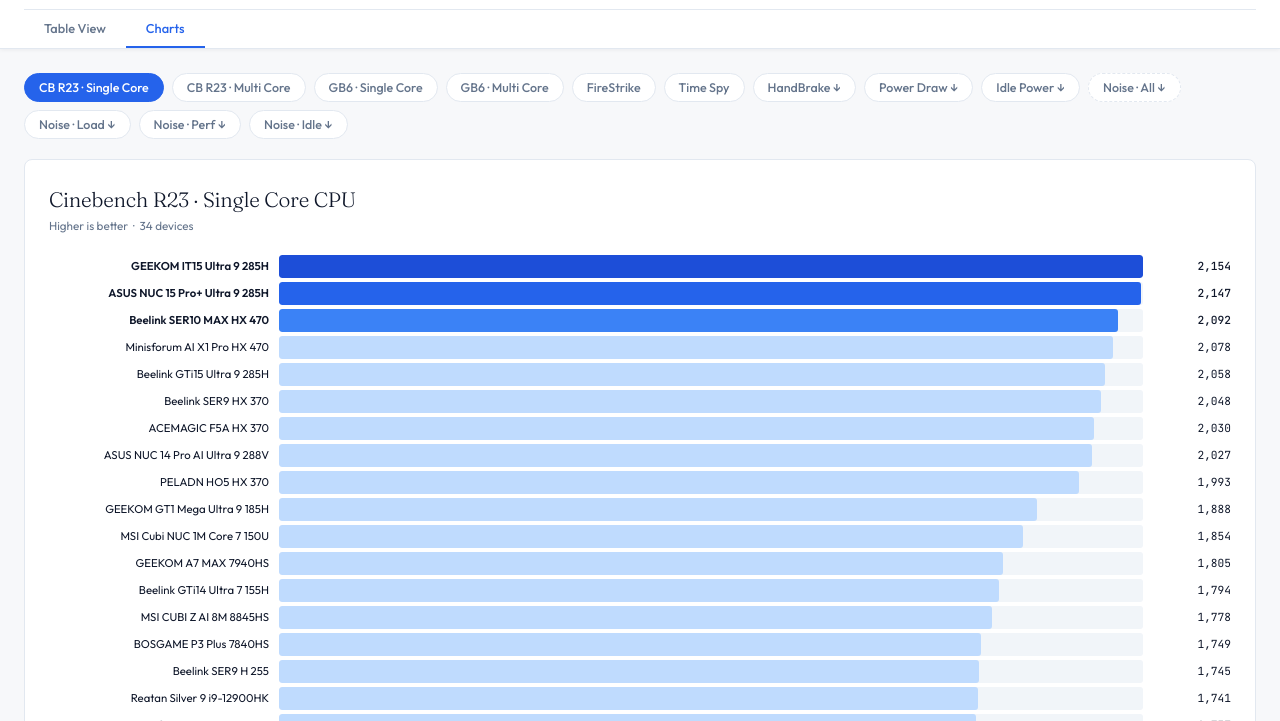
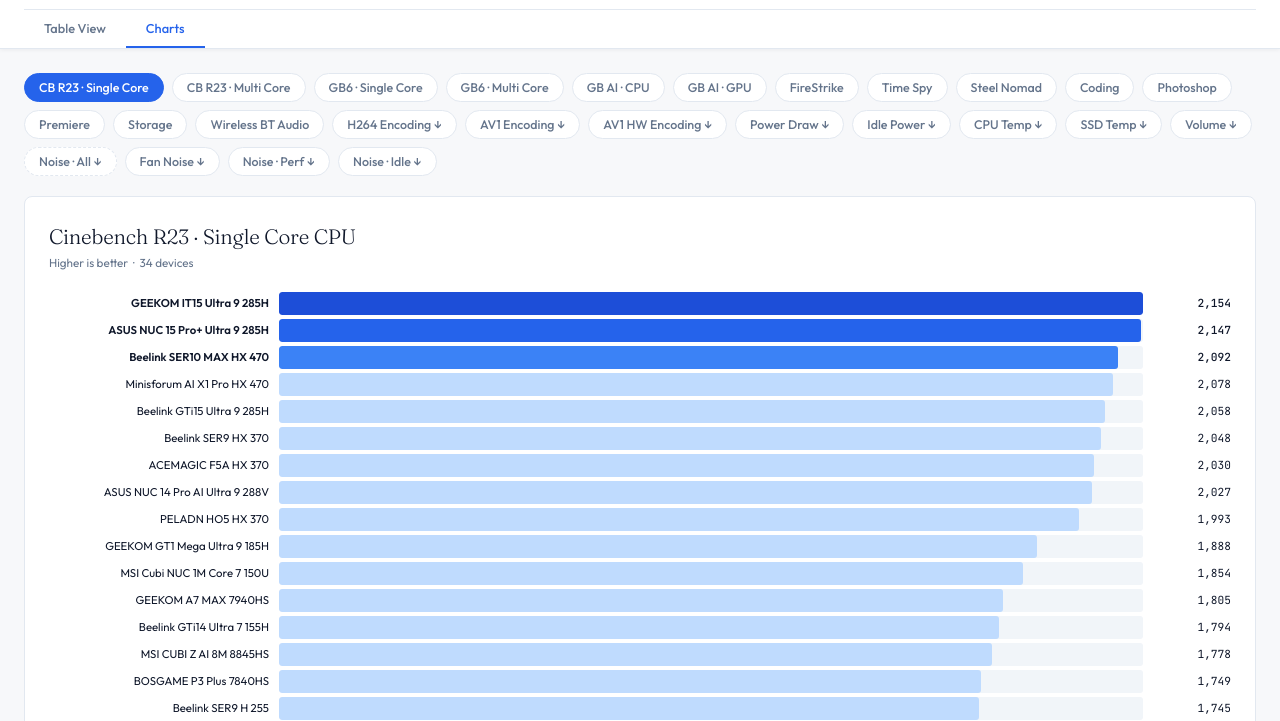
Before and after one commit to Mini-PC-Bench/Mini-PC-Bench.github.io, a plain HTML site: page index.html in a window 1280 px wide. Both pictures are taken after a click on the button "Charts". Shown: the part 79-800 px from the top of the page. Drawn offline with Linux system fonts and the light colour scheme.

Commit message:
Added missing metrics in app logic and table/chart configs
AV1 Encoding
AV1 Encoding (Hardware)
Geekbench AI CPU
Geekbench AI GPU
3DMark Steel Nomad
Coding
Photoshop
Premiere
3DMark Storage Benchmark
SSD Temperatures
Wireless Bluetooth Audio
Maximum CPU Temperature
Volume

```diff
--- a/app.js
+++ b/app.js
@@ -20,8 +20,35 @@
   'efficiency'
 ];
 
-const BENCH_HIGHER = ['cb23s', 'cb23m', 'gb6s', 'gb6m', 'firestrike', 'timespy'];
-const BENCH_LOWER = ['handbrake', 'noise_idle', 'noise_load', 'noise_perf', 'power_idle_watts'];
+const BENCH_HIGHER = [
+  'cb23s',
+  'cb23m',
+  'gb6s',
+  'gb6m',
+  'gbai_cpu',
+  'gbai_gpu',
+  'firestrike',
+  'timespy',
+  'steelnomad',
+  'coding',
+  'photoshop',
+  'premiere',
+  'storage',
+  'wireless_audio'
+];
+const BENCH_LOWER = [
+  'handbrake',
+  'h264',
+  'av1',
+  'av1_hw',
+  'noise_idle',
+  'noise_load',
+  'noise_perf',
+  'power_idle_watts',
+  'cpu_temp',
+  'ssd_temp',
+  'volume'
+];
 
 const TABLE_COLUMNS = [
   { id: 'name', label: 'Device', pickerLabel: 'Device', title: 'Device name', headerClass: 'col-name', cellClass: 'col-name', alwaysVisible: true, sortDefaultDir: 1 },
@@ -29,11 +56,24 @@
   { id: 'cb23m', label: 'CB R23 nT', pickerLabel: 'CB R23 Multi', title: 'Cinebench R23 Multi Core (higher is better)', sortDefaultDir: -1 },
   { id: 'gb6s', label: 'GB6 1T', pickerLabel: 'GB6 Single', title: 'Geekbench 6 Single Core (higher is better)', sortDefaultDir: -1 },
   { id: 'gb6m', label: 'GB6 nT', pickerLabel: 'GB6 Multi', title: 'Geekbench 6 Multi Core (higher is better)', sortDefaultDir: -1 },
+  { id: 'gbai_cpu', label: 'GB AI CPU', pickerLabel: 'Geekbench AI CPU', title: 'Geekbench AI CPU score (higher is better)', sortDefaultDir: -1 },
+  { id: 'gbai_gpu', label: 'GB AI GPU', pickerLabel: 'Geekbench AI GPU', title: 'Geekbench AI GPU score (higher is better)', sortDefaultDir: -1 },
   { id: 'firestrike', label: 'FireStrike', pickerLabel: 'Fire Strike', title: '3DMark Fire Strike - DirectX 11 GPU benchmark (higher is better)', sortDefaultDir: -1 },
   { id: 'timespy', label: 'Time Spy', pickerLabel: 'Time Spy', title: '3DMark Time Spy - DirectX 12 GPU benchmark (higher is better)', sortDefaultDir: -1 },
+  { id: 'steelnomad', label: 'Steel Nomad', pickerLabel: 'Steel Nomad', title: '3DMark Steel Nomad score (higher is better)', sortDefaultDir: -1 },
+  { id: 'coding', label: 'Coding', pickerLabel: 'Coding', title: 'Coding benchmark score (higher is better)', sortDefaultDir: -1 },
+  { id: 'photoshop', label: 'Photoshop', pickerLabel: 'Photoshop', title: 'Photoshop benchmark score (higher is better)', sortDefaultDir: -1 },
+  { id: 'premiere', label: 'Premiere', pickerLabel: 'Premiere', title: 'Premiere benchmark score (higher is better)', sortDefaultDir: -1 },
+  { id: 'storage', label: 'Storage', pickerLabel: 'Storage Benchmark', title: '3DMark Storage Benchmark score (higher is better)', sortDefaultDir: -1 },
+  { id: 'wireless_audio', label: 'BT Audio', pickerLabel: 'Wireless BT Audio', title: 'Wireless Bluetooth audio benchmark score (higher is better)', sortDefaultDir: -1 },
   { id: 'handbrake', label: 'HB (s) ↓', pickerLabel: 'HandBrake', title: 'HandBrake video encode time in seconds (lower is better)', lowerBetter: true, sortDefaultDir: 1 },
+  { id: 'av1', label: 'AV1 (s) ↓', pickerLabel: 'AV1 Encode', title: 'AV1 encode time in seconds (lower is better)', lowerBetter: true, sortDefaultDir: 1 },
+  { id: 'av1_hw', label: 'AV1 HW (s) ↓', pickerLabel: 'AV1 HW Encode', title: 'AV1 hardware encode time in seconds (lower is better)', lowerBetter: true, sortDefaultDir: 1 },
   { id: 'watts', label: 'Watts ↓', pickerLabel: 'Max Power Draw', title: 'Maximum power draw from wall under load (lower is better)', lowerBetter: true, cellClass: 'watts-cell', sortDefaultDir: 1 },
   { id: 'power_idle_watts', label: 'Idle W ↓', pickerLabel: 'Idle Power', title: 'Power draw at idle in watts (lower is better)', lowerBetter: true, sortDefaultDir: 1 },
+  { id: 'cpu_temp', label: 'CPU C ↓', pickerLabel: 'Max CPU Temp', title: 'Maximum CPU temperature under load in degrees Celsius (lower is better)', lowerBetter: true, sortDefaultDir: 1 },
+  { id: 'ssd_temp', label: 'SSD C ↓', pickerLabel: 'SSD Temp', title: 'SSD temperature under load in degrees Celsius (lower is better)', lowerBetter: true, sortDefaultDir: 1 },
+  { id: 'volume', label: 'Volume ↓', pickerLabel: 'Volume', title: 'Chassis volume in liters (lower is better)', lowerBetter: true, sortDefaultDir: 1 },
   { id: 'noise_idle', label: 'Idle dB ↓', pickerLabel: 'Idle Noise', title: 'Fan noise at idle in dB(A) (lower is better)', lowerBetter: true, sortDefaultDir: 1 },
   { id: 'noise_load', label: 'Load dB ↓', pickerLabel: 'Load Noise', title: 'Fan noise at load (default profile) in dB(A) (lower is better)', lowerBetter: true, sortDefaultDir: 1 },
   { id: 'noise_perf', label: 'Perf dB ↓', pickerLabel: 'Perf Noise', title: 'Fan noise at load (performance profile) in dB(A) (lower is better)', lowerBetter: true, sortDefaultDir: 1 },
@@ -46,11 +86,24 @@
   cb23m: { title: 'Cinebench R23 · Multi Core CPU', desc: 'Higher is better', unit: '', lowerBetter: false },
   gb6s: { title: 'Geekbench 6 · Single Core CPU', desc: 'Higher is better', unit: '', lowerBetter: false },
   gb6m: { title: 'Geekbench 6 · Multi Core CPU', desc: 'Higher is better', unit: '', lowerBetter: false },
+  gbai_cpu: { title: 'Geekbench AI · CPU', desc: 'Higher is better', unit: '', lowerBetter: false },
+  gbai_gpu: { title: 'Geekbench AI · GPU', desc: 'Higher is better', unit: '', lowerBetter: false },
   firestrike: { title: '3DMark Fire Strike', desc: 'Higher is better · DirectX 11 GPU benchmark', unit: '', lowerBetter: false },
   timespy: { title: '3DMark Time Spy', desc: 'Higher is better · DirectX 12 GPU benchmark', unit: '', lowerBetter: false },
+  steelnomad: { title: '3DMark Steel Nomad', desc: 'Higher is better', unit: '', lowerBetter: false },
+  coding: { title: 'Coding', desc: 'Higher is better', unit: '', lowerBetter: false },
+  photoshop: { title: 'Photoshop', desc: 'Higher is better', unit: '', lowerBetter: false },
+  premiere: { title: 'Premiere', desc: 'Higher is better', unit: '', lowerBetter: false },
+  storage: { title: '3DMark Storage Benchmark', desc: 'Higher is better', unit: '', lowerBetter: false },
+  wireless_audio: { title: 'Wireless Bluetooth Audio', desc: 'Higher is better', unit: '', lowerBetter: false },
   handbrake: { title: 'HandBrake Video Encode', desc: 'Lower is better · seconds to encode sample video', unit: 's', lowerBetter: true },
+  av1: { title: 'AV1 Encoding', desc: 'Lower is better · seconds to encode sample video', unit: 's', lowerBetter: true },
+  av1_hw: { title: 'AV1 Encoding (Hardware)', desc: 'Lower is better · seconds to encode sample video', unit: 's', lowerBetter: true },
   watts: { title: 'Maximum Power Draw from the Wall', desc: 'Lower is better · watts under full CPU load', unit: 'W', lowerBetter: true },
   power_idle_watts: { title: 'Power Draw at Idle', desc: 'Lower is better · watts at desktop idle', unit: 'W', lowerBetter: true },
+  cpu_temp: { title: 'Maximum CPU Temperature', desc: 'Lower is better · measured under sustained load', unit: 'C', lowerBetter: true },
+  ssd_temp: { title: 'SSD Temperatures', desc: 'Lower is better · measured under sustained storage load', unit: 'C', lowerBetter: true },
+  volume: { title: 'Volume', desc: 'Lower is better · chassis size in liters', unit: 'L', lowerBetter: true },
   noise_load: { title: 'Fan Noise at Load (Default Profile)', desc: 'Lower is better · dB(A) measured at 30 cm', unit: 'dB', lowerBetter: true },
   noise_perf: { title: 'Fan Noise at Load (Performance Profile)', desc: 'Lower is better · dB(A) measured at 30 cm', unit: 'dB', lowerBetter: true },
   noise_idle: { title: 'Fan Noise at Idle', desc: 'Lower is better · dB(A) measured at 30 cm', unit: 'dB', lowerBetter: true },
@@ -156,6 +209,21 @@
 function normalizeDevices(data) {
   DEVICES = data.map(device => ({
     ...device,
+    handbrake: device.handbrake ?? device.h264 ?? null,
+    h264: device.h264 ?? device.handbrake ?? null,
+    av1: device.av1 ?? null,
+    av1_hw: device.av1_hw ?? device.av1_hardware ?? null,
+    gbai_cpu: device.gbai_cpu ?? device.geekbench_ai_cpu ?? null,
+    gbai_gpu: device.gbai_gpu ?? device.geekbench_ai_gpu ?? null,
+    steelnomad: device.steelnomad ?? device.steel_nomad ?? null,
+    coding: device.coding ?? null,
+    photoshop: device.photoshop ?? null,
+    premiere: device.premiere ?? null,
+    storage: device.storage ?? device.storage_benchmark ?? null,
+    ssd_temp: device.ssd_temp ?? device.ssd_temperature ?? null,
+    wireless_audio: device.wireless_audio ?? device.bluetooth_audio ?? null,
+    cpu_temp: device.cpu_temp ?? device.max_cpu_temp ?? null,
+    volume: device.volume ?? device.chassis_volume_l ?? null,
     noise_idle: device.noise_idle ?? device.noise?.idle ?? null,
     noise_load: device.noise_load ?? device.noise?.load_default ?? null,
     noise_perf: device.noise_perf ?? device.noise?.load_performance ?? null
@@ -253,8 +321,14 @@
     : MAX_H[column.id] ? (value / MAX_H[column.id]) * 100 : 0;
   const suffix = column.id === 'handbrake'
     ? 's'
+    : column.id === 'av1' || column.id === 'av1_hw'
+      ? 's'
     : column.id === 'power_idle_watts'
       ? 'W'
+      : column.id === 'cpu_temp' || column.id === 'ssd_temp'
+        ? 'C'
+        : column.id === 'volume'
+          ? 'L'
       : column.id.startsWith('noise_')
         ? 'dB'
         : '';
@@ -564,6 +638,10 @@
 
   const isLower = meta.lowerBetter;
   const allDevices = DEVICES.filter(device => device[activeChart] != null);
+  if (!allDevices.length) {
+    renderChartMessage('No data available for this metric yet.');
+    return;
+  }
   const sorted = [...allDevices].sort((a, b) => isLower
     ? (a[activeChart] ?? Infinity) - (b[activeChart] ?? Infinity)
     : (b[activeChart] ?? 0) - (a[activeChart] ?? 0));
--- a/index.html
+++ b/index.html
@@ -78,13 +78,26 @@
         <button class="chart-tab" data-chart="cb23m">CB R23 · Multi Core</button>
         <button class="chart-tab" data-chart="gb6s">GB6 · Single Core</button>
         <button class="chart-tab" data-chart="gb6m">GB6 · Multi Core</button>
+        <button class="chart-tab" data-chart="gbai_cpu">GB AI · CPU</button>
+        <button class="chart-tab" data-chart="gbai_gpu">GB AI · GPU</button>
         <button class="chart-tab" data-chart="firestrike">FireStrike</button>
         <button class="chart-tab" data-chart="timespy">Time Spy</button>
-        <button class="chart-tab" data-chart="handbrake">HandBrake ↓</button>
+        <button class="chart-tab" data-chart="steelnomad">Steel Nomad</button>
+        <button class="chart-tab" data-chart="coding">Coding</button>
+        <button class="chart-tab" data-chart="photoshop">Photoshop</button>
+        <button class="chart-tab" data-chart="premiere">Premiere</button>
+        <button class="chart-tab" data-chart="storage">Storage</button>
+        <button class="chart-tab" data-chart="wireless_audio">Wireless BT Audio</button>
+        <button class="chart-tab" data-chart="handbrake">H264 Encoding ↓</button>
+        <button class="chart-tab" data-chart="av1">AV1 Encoding ↓</button>
+        <button class="chart-tab" data-chart="av1_hw">AV1 HW Encoding ↓</button>
         <button class="chart-tab" data-chart="watts">Power Draw ↓</button>
         <button class="chart-tab" data-chart="power_idle_watts">Idle Power ↓</button>
+        <button class="chart-tab" data-chart="cpu_temp">CPU Temp ↓</button>
+        <button class="chart-tab" data-chart="ssd_temp">SSD Temp ↓</button>
+        <button class="chart-tab" data-chart="volume">Volume ↓</button>
         <button class="chart-tab chart-tab-multi" data-chart="noise">Noise · All ↓</button>
-        <button class="chart-tab" data-chart="noise_load">Noise · Load ↓</button>
+        <button class="chart-tab" data-chart="noise_load">Fan Noise ↓</button>
         <button class="chart-tab" data-chart="noise_perf">Noise · Perf ↓</button>
         <button class="chart-tab" data-chart="noise_idle">Noise · Idle ↓</button>
       </div>
```
Also changed, not shown: README.md.
